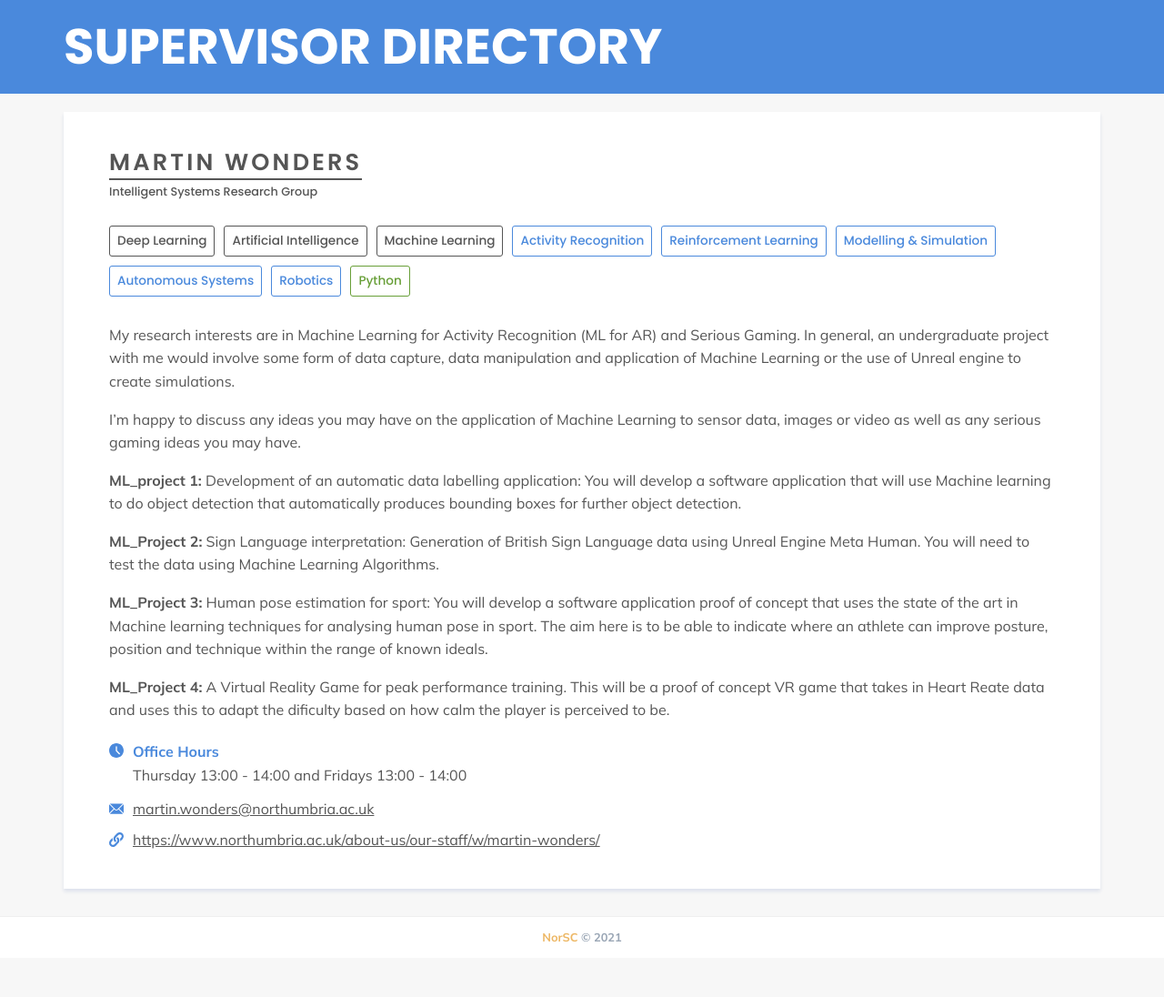
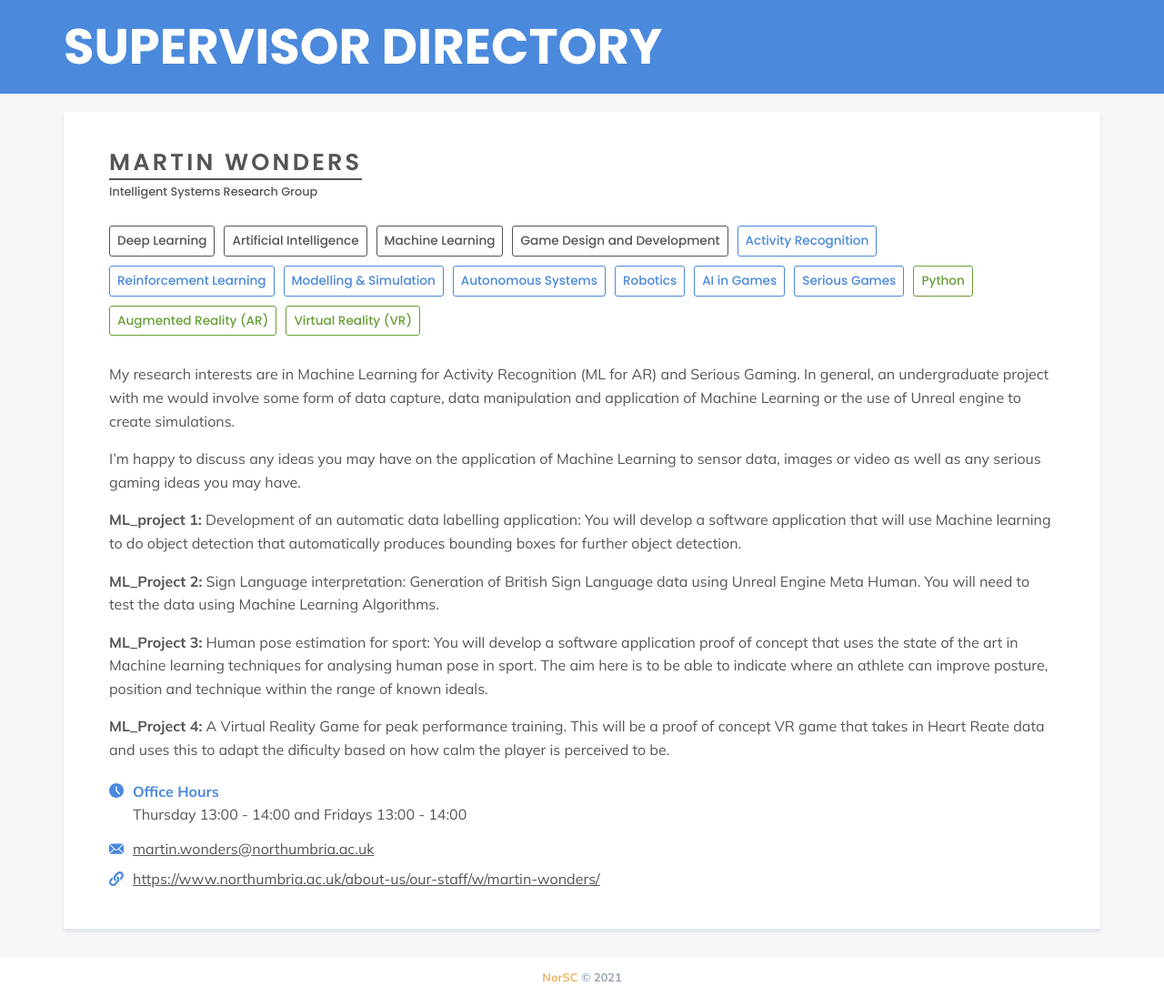
Before and after one commit to NorSC/supervisor-search, a Jekyll site: the page built from _supervisors/martin-wonders.md, in a window 1280 px wide. Shown: the whole page at 91% size. Built offline with Jekyll 4.4.1, drawn with Linux system fonts in a browser that asks for light colours; a script that is not in the unit is left out; before the commit the page ends 1053 px from its top, so only the background shows below that.

Commit message:
Update Supervisors “martin-wonders”

```diff
--- a/_supervisors/martin-wonders.md
+++ b/_supervisors/martin-wonders.md
@@ -11,14 +11,19 @@ research_themes:
   - Deep Learning
   - Artificial Intelligence
   - Machine Learning
+  - Game Design and Development
 additional_keywords:
   - Activity Recognition
   - Reinforcement Learning
   - Modelling & Simulation
   - Autonomous Systems
   - Robotics
+  - AI in Games
+  - Serious Games
 technologies_languages:
   - Python
+  - Augmented Reality (AR)
+  - Virtual Reality (VR)
 additional_details: >-
   My research interests are in Machine Learning for Activity Recognition (ML for
   AR) and Serious Gaming. In general, an undergraduate project with me would
```
